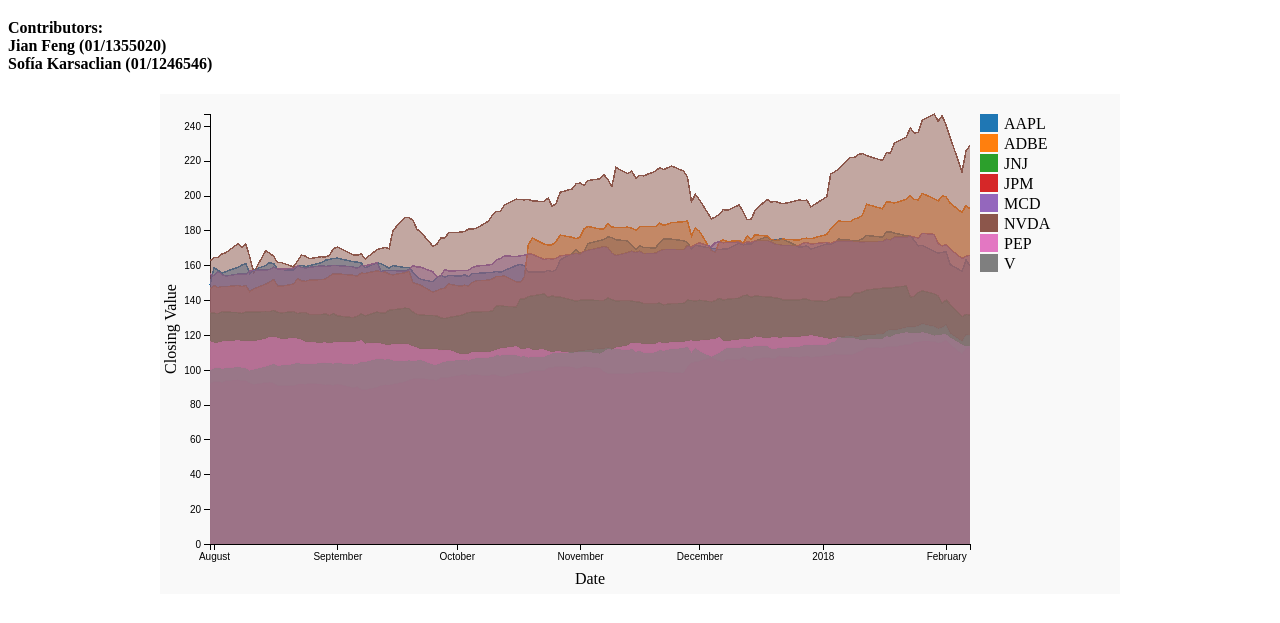
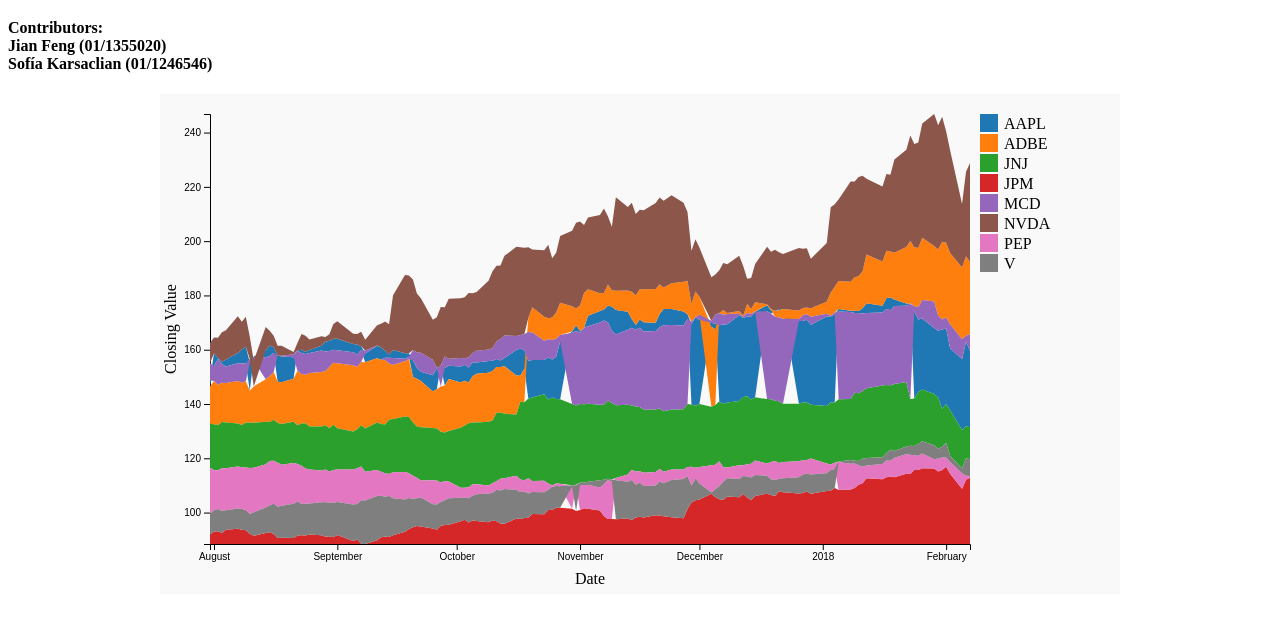
Before and after one commit to SofiaKarsaclian/DataVis_Assignments, a plain HTML site: page Exercise 08/index.html in a window 1280 px wide. Shown: the part 61-684 px from the top of the page. Drawn offline with Linux system fonts and the light colour scheme.

Commit message:
improvements task 1

```diff
--- a/Exercise 08/index.css
+++ b/Exercise 08/index.css
@@ -9,6 +9,6 @@ svg {
     background-color: #f9f9f9;
 }
 
-svg {
+.line-path {
     shape-rendering: crispEdges;
 }
--- a/Exercise 08/index.js
+++ b/Exercise 08/index.js
@@ -21,18 +21,18 @@ document.addEventListener('DOMContentLoaded', function () {
         .range([0, width]);
 
     const y = d3.scaleLinear()
-        .domain([0, d3.max(data, d => d.close)])
+        .domain([d3.min(data, d => d.close), d3.max(data, d => d.close)])
         .range([height, 0]);
 
     const color = d3.scaleOrdinal(d3.schemeCategory10)
         .domain([...new Set(data.map(d => d.Name))]);
 
     svg.append("g")
+        .call(d3.axisLeft(y));
+
+    svg.append("g")
         .attr("transform", `translate(0,${height})`)
         .call(d3.axisBottom(x));
-
-    svg.append("g")
-        .call(d3.axisLeft(y));
 
     // X-axis label
     svg.append("text")
@@ -49,37 +49,37 @@ document.addEventListener('DOMContentLoaded', function () {
         .style("text-anchor", "middle")
         .text("Closing Value");
 
-    const line = d3.line()
-        .x(d => x(d.date))
-        .y(d => y(d.close));
+    // Group data by date and sort by close value descending within each date
+    const nestedData = d3.groups(data, d => d.date).map(([date, values]) => {
+        values.sort((a, b) => b.close - a.close);
+        return [date, values];
+    });
 
-    const categories = [...new Set(data.map(d => d.Name))];
-
-    categories.forEach(category => {
-        const categoryData = data.filter(d => d.Name === category);
-
-        svg.append("path")
-            .datum(categoryData)
-            .attr("fill", "none")
-            .attr("stroke", color(category))
-            .attr("stroke-width", 1.5)
-            .attr("d", line);
+    // Calculate the next biggest close value for areas
+    const updatedData = nestedData.flatMap(([date, values]) => {
+        return values.map((d, i) => ({
+            ...d,
+            y0: i < values.length - 1 ? values[i + 1].close : y.domain()[0]
+        }));
     });
 
     const area = d3.area()
         .x(d => x(d.date))
-        .y0(y(0))
+        .y0(d => y(d.y0)) // the next biggest value
         .y1(d => y(d.close));
 
+    // Draw areas for each category
+    const categories = [...new Set(data.map(d => d.Name))];
     categories.forEach(category => {
-        const categoryData = data.filter(d => d.Name === category);
+        const categoryData = updatedData.filter(d => d.Name === category);
 
         svg.append("path")
             .datum(categoryData)
             .attr("fill", color(category))
-            .attr("opacity", 0.5)
             .attr("d", area);
     });
+
+    // I don't understand where do the white gaps come from
 
     // Legend
     const legend = svg.selectAll(".legend")
@@ -92,7 +92,7 @@ document.addEventListener('DOMContentLoaded', function () {
         .attr("x", width + 10)
         .attr("width", 18)
         .attr("height", 18)
-        .style("fill", d => color(d)); // Ensure the fill color matches the category color
+        .style("fill", d => color(d));
 
     legend.append("text")
         .attr("x", width + 34)
```
Also changed, not shown: 1 other file.
